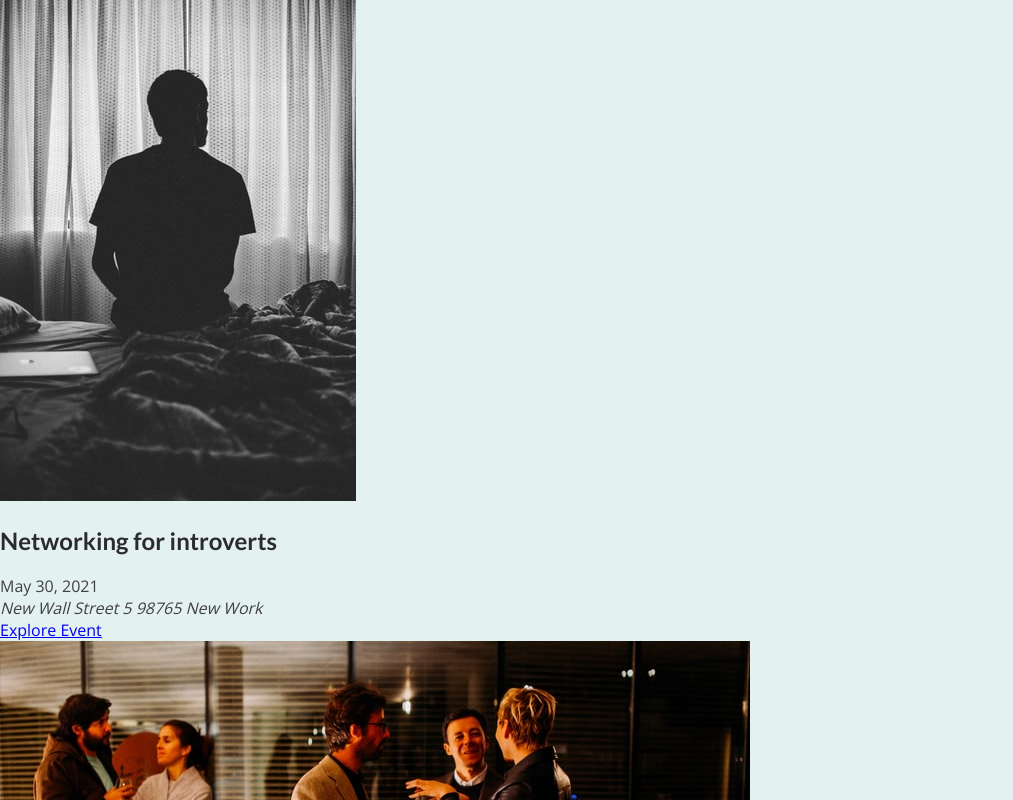
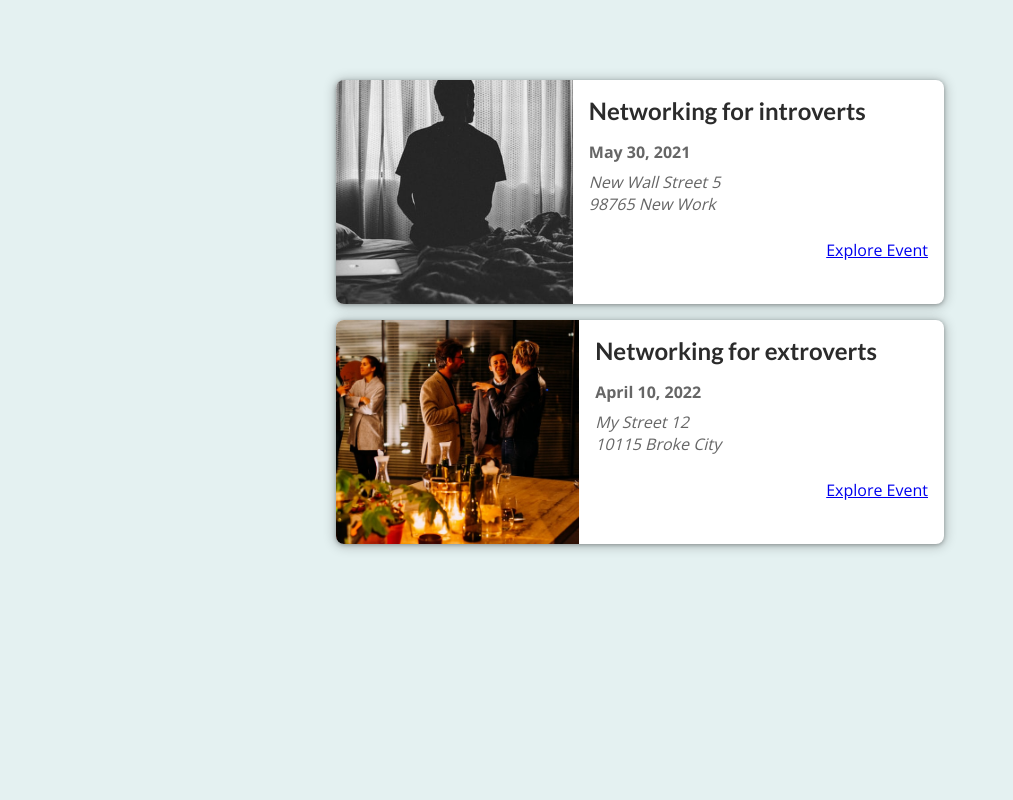
Before and after one commit to younusraza909/Next-EventManager, a Next.js app: page / in a window 1280 px wide. Shown: the top 800 px of the page, without its empty margins (0-1013 px from the left). Built offline with nearby package versions, Linux system fonts and the light colour scheme.

Commit message:
Adding Styles To Page

```diff
--- a/components/events/EventItem.js
+++ b/components/events/EventItem.js
@@ -1,4 +1,6 @@
 import Link from "next/link";
+import classes from "./EventItem.module.css";
+
 const EventItem = (props) => {
   const { title, image, date, location, id } = props;
   const humanReadableData = new Date(date).toLocaleDateString("en-US", {
@@ -11,19 +13,19 @@
 
   const exploreLink = `/events/${id}`;
   return (
-    <li>
+    <li className={classes.item}>
       <img src={"/" + image} alt={title} />
-      <div>
-        <div>
+      <div className={classes.content}>
+        <div className={classes.summary}>
           <h2>{title}</h2>
-          <div>
+          <div className={classes.date}>
             <time>{humanReadableData}</time>
           </div>
-          <div>
+          <div className={classes.address}>
             <address>{formattedAddress}</address>
           </div>
         </div>
-        <div>
+        <div className={classes.actions}>
           <Link href={exploreLink}>Explore Event</Link>
         </div>
       </div>
--- /dev/null
+++ b/components/events/EventItem.module.css
@@ -0,0 +1,103 @@
+.item {
+  box-shadow: 0 1px 4px rgba(0, 0, 0, 0.3), 0 1px 12px 2px rgba(0, 0, 0, 0.2);
+  border-radius: 8px;
+  overflow: hidden;
+  background-color: white;
+  margin: 1rem;
+  display: flex;
+  flex-direction: column;
+  gap: 1rem;
+}
+
+.item img {
+  width: 100%;
+  object-fit: cover;
+  height: 10rem;
+}
+
+.content {
+  width: 100%;
+  padding: 0 1rem;
+  text-align: center;
+}
+
+.content h2 {
+  margin: 0.5rem 0;
+}
+
+.date,
+.address {
+  display: flex;
+  gap: 0.5rem;
+  align-items: center;
+}
+
+.date svg,
+.address svg {
+  width: 1.25rem;
+  height: 1.25rem;
+  color: #666666;
+}
+
+.content time {
+  color: #666666;
+  font-weight: bold;
+}
+
+.content address {
+  margin: 0.5rem 0;
+  color: #666666;
+  white-space: pre;
+}
+
+.actions {
+  display: flex;
+  flex-direction: column;
+  padding: 1rem;
+}
+
+.actions a {
+  display: block;
+}
+
+.actions a span {
+  vertical-align: middle;
+}
+
+.icon {
+  margin-left: 0.5rem;
+  display: inline-flex;
+  justify-content: center;
+  align-items: center;
+}
+
+.icon svg {
+  width: 1.25rem;
+  height: 1.25rem;
+}
+
+@media (min-width: 768px) {
+  .item {
+    flex-direction: row;
+  }
+
+  .item img {
+    width: 40%;
+    height: 14rem;
+  }
+
+  .content {
+    width: 60%;
+    padding: 0;
+    text-align: left;
+  }
+
+  .content h2 {
+    margin: 1rem 0;
+  }
+
+  .actions {
+    flex-direction: row;
+    justify-content: flex-end;
+  }
+}
--- a/components/events/EventList.js
+++ b/components/events/EventList.js
@@ -1,8 +1,9 @@
 import EventItem from "./EventItem";
+import classes from "./EventList.module.css";
 const EventList = (props) => {
   const { items } = props;
   return (
-    <ul>
+    <ul className={classes.list}>
       {items.map((event) => (
         <EventItem
           id={event.id}
--- /dev/null
+++ b/components/events/EventList.module.css
@@ -0,0 +1,5 @@
+.list {
+  width: 90%;
+  max-width: 40rem;
+  margin: 5rem auto;
+}
```
